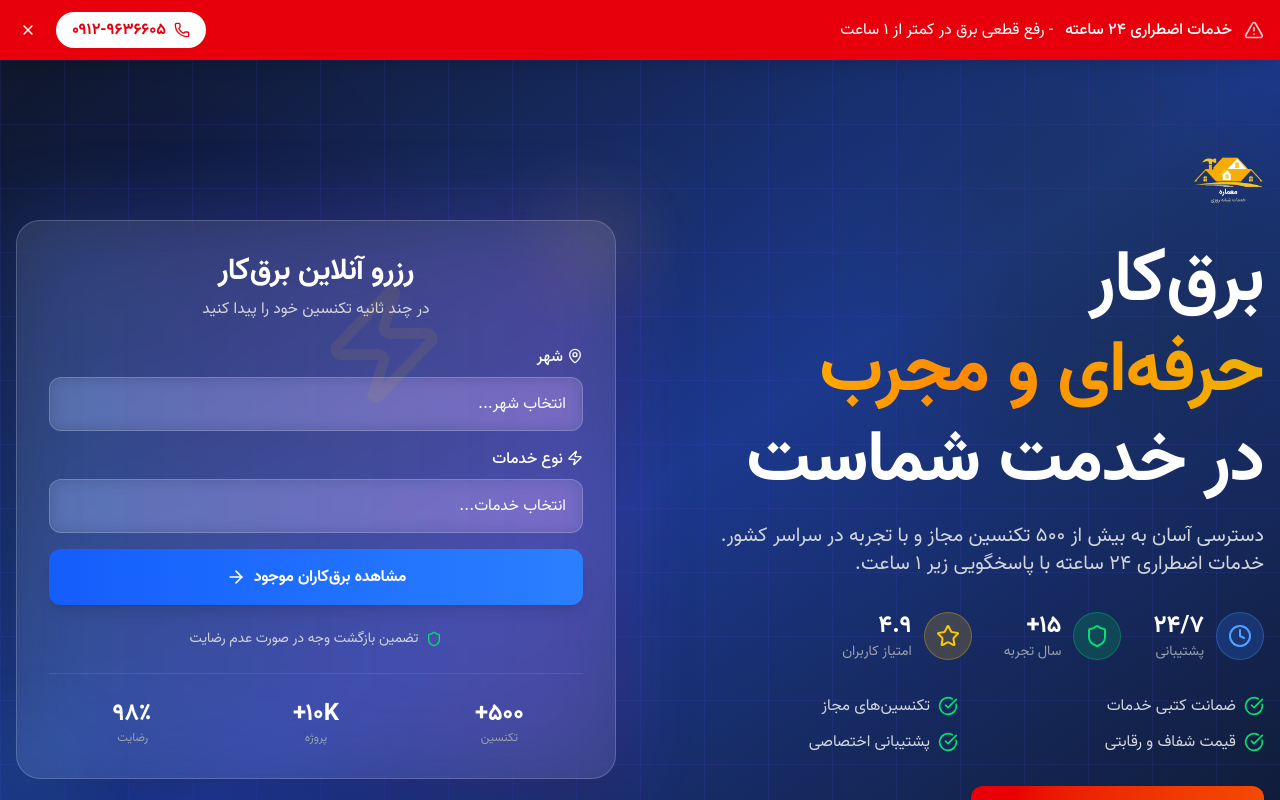
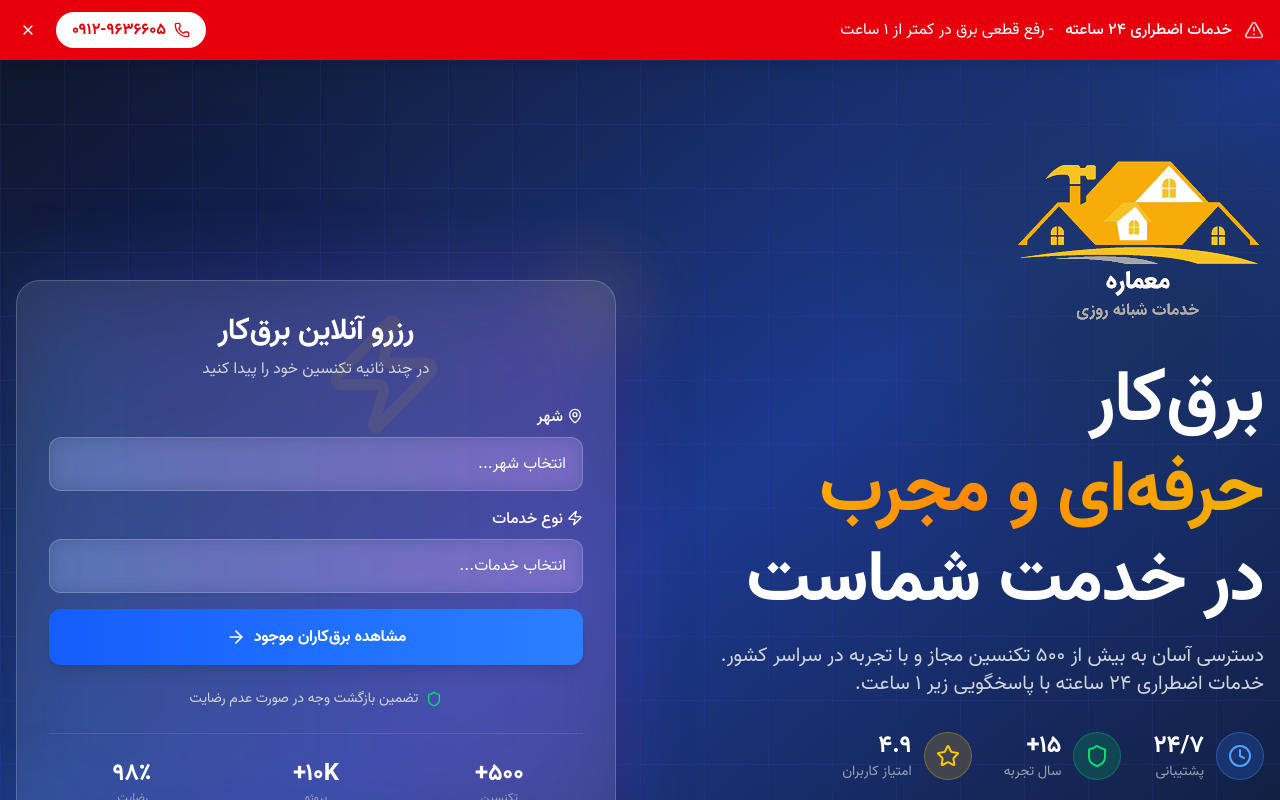
Before and after one commit to atadi/memareh-redesign, a Next.js app: page / in a window 1280 px wide. Shown: the top 800 px of the page. Built offline with nearby package versions, Linux system fonts and the light colour scheme.

Commit message:
Remove height constraint from logo - now freely scalable

```diff
--- a/src/components/home/Hero.tsx
+++ b/src/components/home/Hero.tsx
@@ -38,15 +38,21 @@ export function Hero() {
             transition={{ duration: 0.8 }}
             className="text-white space-y-8"
           >
-            {/* Logo Badge */}
-            <Image
-              src="/assets/logo/logo-reverse.png"
-              alt="معماره - خدمات برق‌کاری حرفه‌ای"
-              width={250}
-              height={168}
-              className="h-12 w-auto object-contain"
-              priority
-            />
+            {/* Logo Badge - Now it will scale based on width/height you set! */}
+            <motion.div
+              initial={{ opacity: 0, scale: 0.8 }}
+              animate={{ opacity: 1, scale: 1 }}
+              transition={{ duration: 0.6, delay: 0.2 }}
+            >
+              <Image
+                src="/assets/logo/logo-reverse.png"
+                alt="معماره - خدمات برق‌کاری حرفه‌ای"
+                width={350}
+                height={118}
+                className="w-auto h-auto max-w-sm"
+                priority
+              />
+            </motion.div>
 
             {/* Main Heading */}
             <div className="space-y-4">
```
